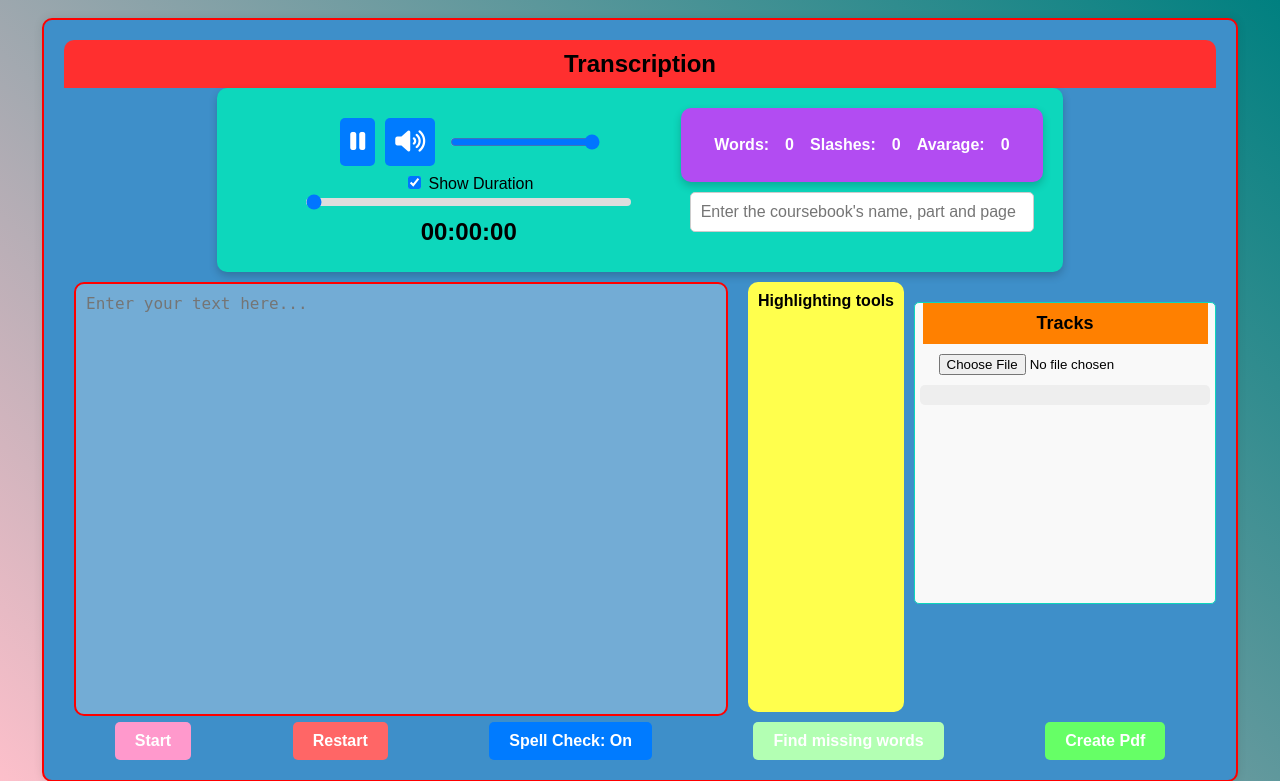
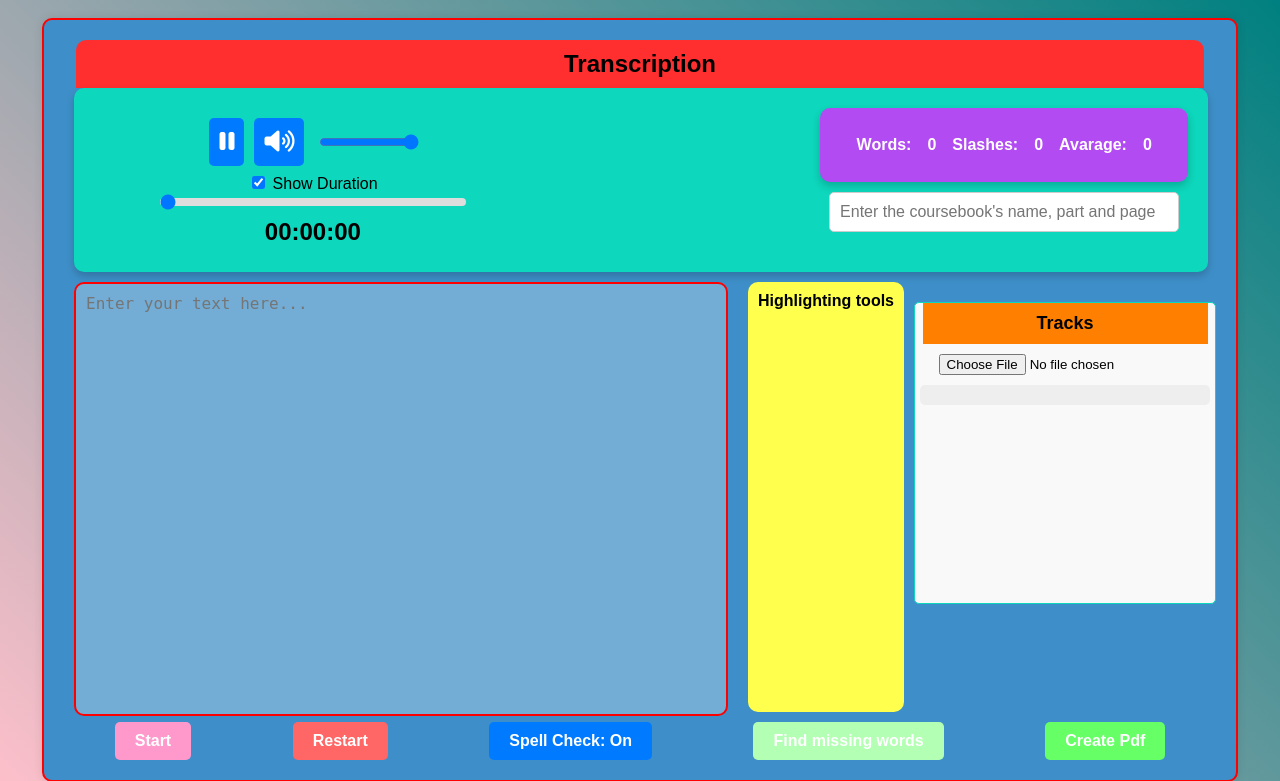
Before and after one commit to Arminarm90/Transcription-Assist, a Django app: page / in a window 1280 px wide. Shown: the top 781 px of the page. Run offline with Django 4.2, Linux system fonts and the light colour scheme; data that the repository does not hold is empty.

Commit message:
changing audio player style

```diff
--- a/templates/audio/assist.html
+++ b/templates/audio/assist.html
@@ -36,6 +36,7 @@
             spellcheck="true"
           />
         </div>
+        <div class="controls-place">
           <div class="custom-controls">
             <div class="inline-controls">
               <button id="pause-button"><i class="fas fa-pause"></i></button>
@@ -56,6 +57,8 @@
             <input type="range" id="progress-bar" min="0" max="100" value="0" />
             <div id="stopwatch">00:00:00</div>
           </div>
+        </div>
+
       </div>
       <!-- <div id="stopwatch">00:00:00</div> -->
       <div class="main">
--- a/transcription/static/css/style.css
+++ b/transcription/static/css/style.css
@@ -21,7 +21,8 @@ body {
 }
 .header {
   background-color: #ff2f2f;
-  width: 100%;
+  margin: auto;
+  width: 98%;
   text-align: center;
   font-size: 24px;
   font-weight: bold;
@@ -93,8 +94,9 @@ body {
 /* myapp/static/myapp/styles.css */
 /* player */
 .audio-player {
-  margin: auto;
-  width: 70%;
+  float: left;
+  margin: 0 10px;
+  width: 95%;
   height: 20%;
   background: #0dd7bc;
   padding: 20px;
@@ -106,6 +108,11 @@ audio {
   display: none; /* Hide the default audio player */
 }
 
+.controls-place{
+  width: 40%;
+  float: left;
+}
+
 .custom-controls {
   display: flex;
   flex-direction: column;
@@ -114,7 +121,7 @@ audio {
 .counter {
   float: right;
   display: flex;
-  width: 40%;
+  width: 30%;
   align-items: center;
   flex-direction: column;
   margin-right: 20px;
@@ -190,7 +197,7 @@ button:hover {
 }
 #volume-slider {
   margin-left: 10px;
-  width: 150px;
+  width: 100px;
 }
 
 #progress-bar {
```
Lines whose indentation alone changed are shown as unchanged.
